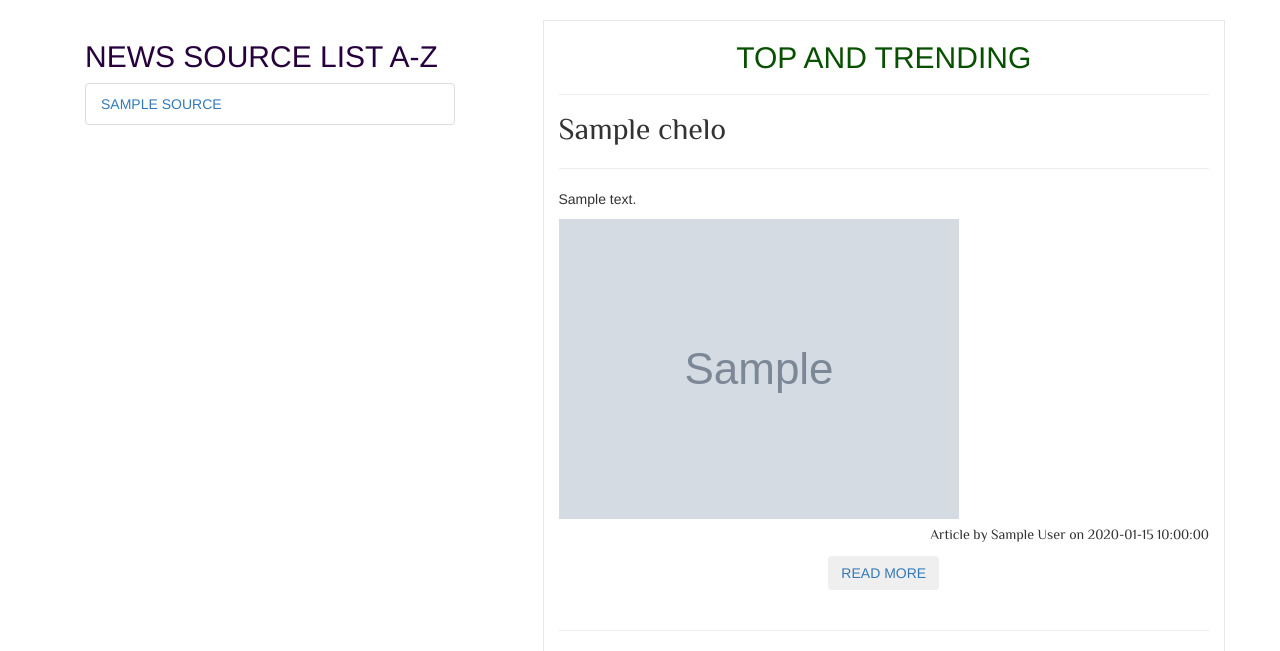
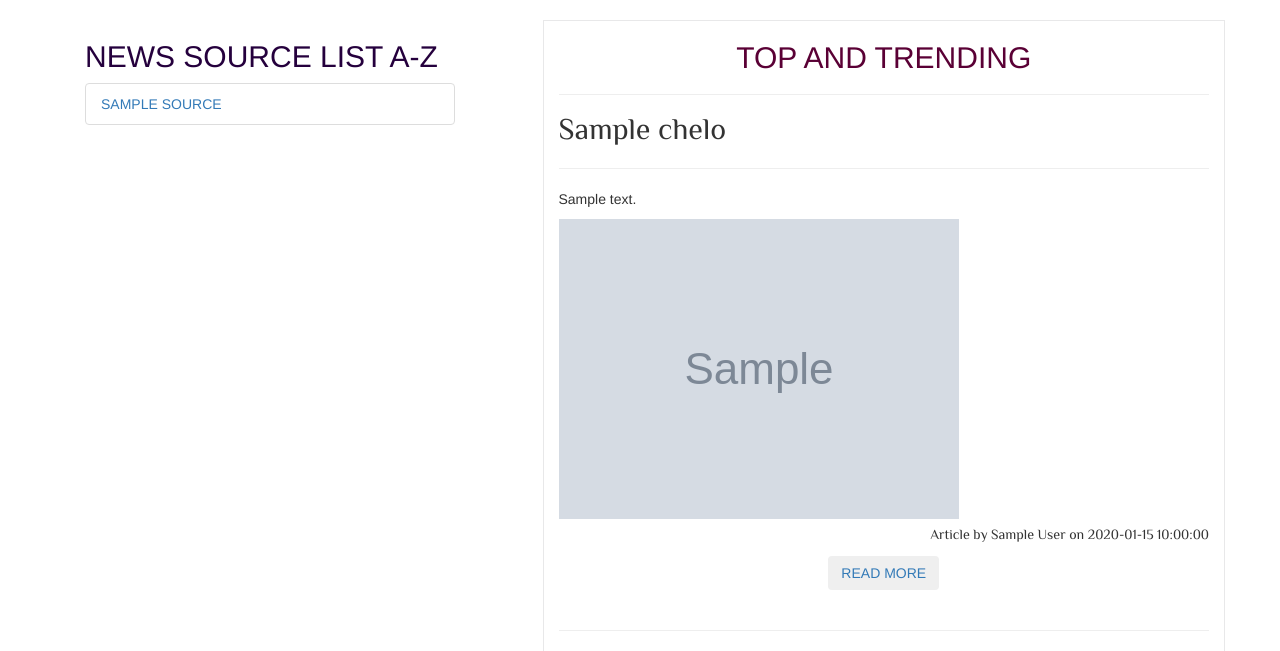
Before and after one commit to njorogebrian/new-, a Flask app: template app/templates/index.html in a window 1280 px wide. Shown: the part 52-703 px from the top of the page. Run offline with Flask 2, Linux system fonts and the light colour scheme; the template is opened without the code that fills it: most values are stand-ins (such as "Sample title", 1, 10 or a date in 2020); grey boxes marked "Sample" are stand-in pictures; some libraries are stand-ins or nearby versions.

```diff
--- a/app/templates/index.html
+++ b/app/templates/index.html
@@ -29,7 +29,7 @@
       <div class="container col-md-7" style="background-color: #fff;
       border: 1px solid #e8e8e9;float: right">
               <div>
-                  <h2 class="text-center" style="size:21px;color: rgb(7, 80, 0); font-family: 'font-family: 'Merienda', cursive;"> TOP AND TRENDING </h2>
+                  <h2 class="text-center" style="size:21px;color: rgb(90, 0, 53); font-family: 'font-family: 'Merienda', cursive;"> TOP AND TRENDING </h2>
                   <hr> {% for chelo in Article %} {% if chelo.urlToImage%}
                   <div class="card">
                       <div class="card-body">
```
